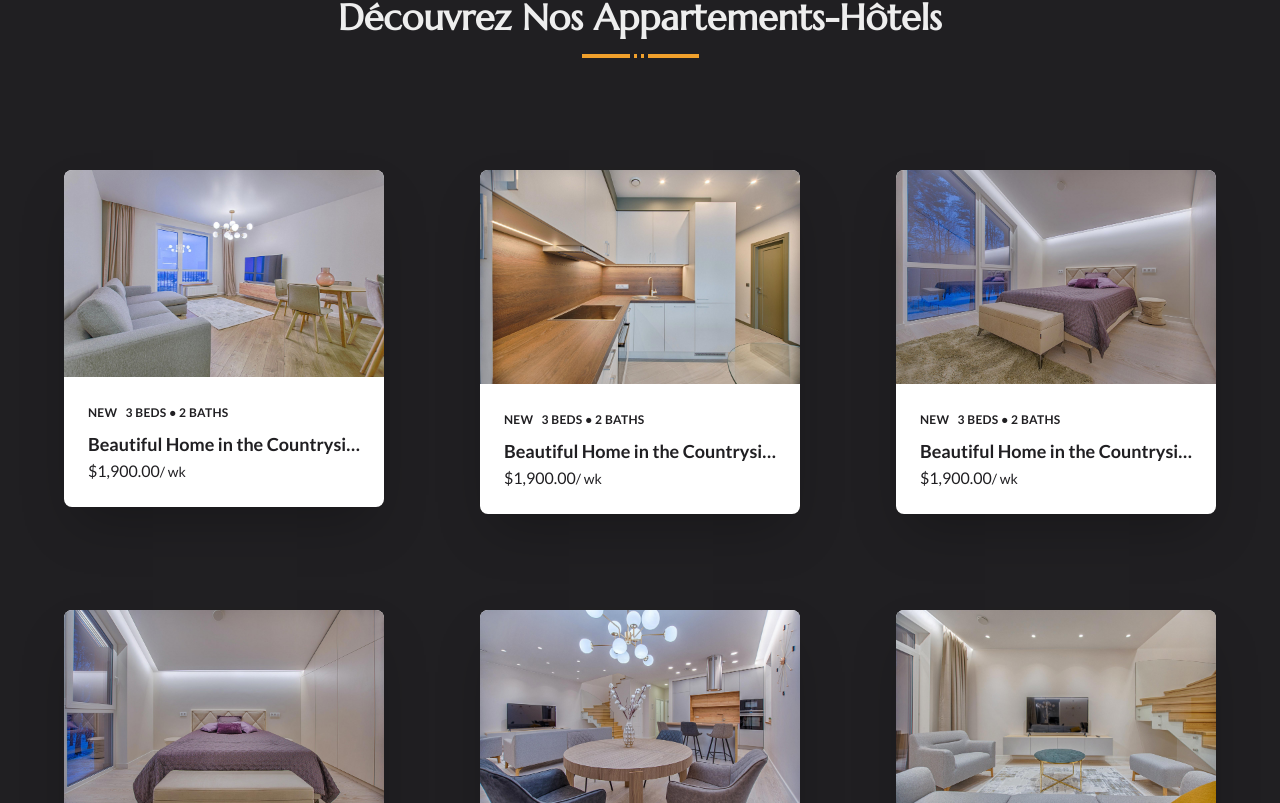
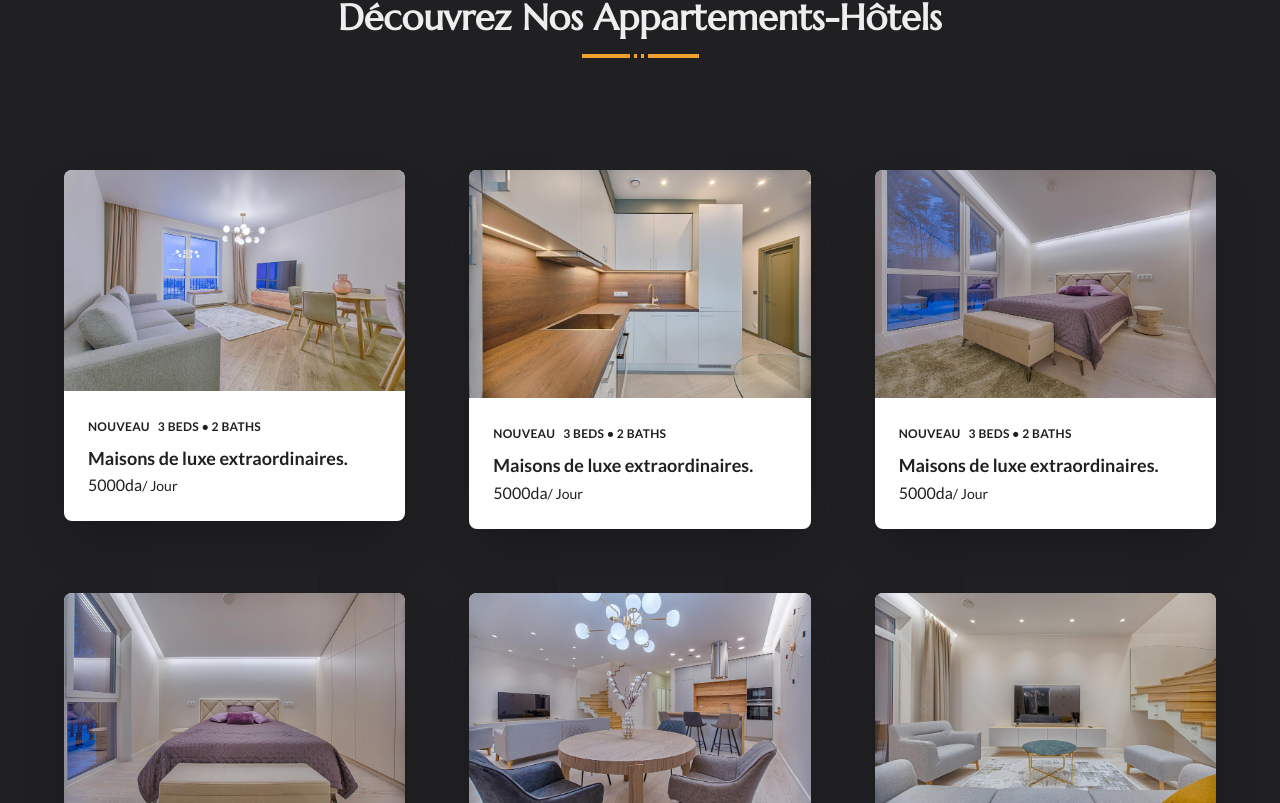
Before and after one commit to KamelMesbahi13/hotel, a React (Vite) app: page /fTroisAppartements in a window 1280 px wide. Shown: the part 1097-1900 px from the top of the page. Built offline with nearby package versions, Linux system fonts and the light colour scheme.

Commit message:
adding f3 high standing apartment commit

```diff
--- a/src/Components/FThreeHighApartments/OurRooms/OurRooms.jsx
+++ b/src/Components/FThreeHighApartments/OurRooms/OurRooms.jsx
@@ -18,10 +18,13 @@ const OurRooms = () => {
       new: "Nouveau",
       new_en: "New",
       new_ar: "جديد",
-
-      title: "F3: Haut standing: Maisons de luxe extraordinaires.",
-      title_en: "F3: High Standing: Extraordinary Luxury Homes.",
-      title_ar: "F3 شقق راقية : منازل فاخرة غير عادية.",
+      price: "5000da",
+      day: "Jour",
+      da_en: "Day",
+      day_ar: "يوم",
+      title: "Maisons de luxe extraordinaires.",
+      title_en: "Extraordinary Luxury Homes.",
+      title_ar: " شقق راقية.",
     },
 
     {
@@ -34,9 +37,13 @@ const OurRooms = () => {
       new: "Nouveau",
       new_en: "New",
       new_ar: "جديد",
-      title: "F3: Appartements de luxe modernes.",
-      title_en: "F3: Modern Luxury Apartments.",
-      title_ar: "شقق F3 :  الحديثة الفاخرة. ",
+      price: "5000da",
+      day: "Jour",
+      da_en: "Day",
+      day_ar: "يوم",
+      title: "Maisons de luxe extraordinaires.",
+      title_en: "Extraordinary Luxury Homes.",
+      title_ar: " شقق راقية.",
     },
 
     {
@@ -49,9 +56,13 @@ const OurRooms = () => {
       new: "Nouveau",
       new_en: "New",
       new_ar: "جديد",
-      title: "F2: Appartements de confort moderne.",
-      title_en: "F2: Modern Comfort Apartments",
-      title_ar: "F2: شقق عصرية مريحة.",
+      price: "5000da",
+      day: "Jour",
+      da_en: "Day",
+      day_ar: "يوم",
+      title: "Maisons de luxe extraordinaires.",
+      title_en: "Extraordinary Luxury Homes.",
+      title_ar: " شقق راقية.",
     },
 
     {
@@ -64,9 +75,13 @@ const OurRooms = () => {
       new: "Nouveau",
       new_en: "New",
       new_ar: "جديد",
-      title: "Studios: Chambres douillettes et pratiques.",
-      title_en: "Studios: Cozy & Convenient Rooms.",
-      title_ar: "استوديوهات: غرف مريحة وملائمة.",
+      price: "5000da",
+      day: "Jour",
+      da_en: "Day",
+      day_ar: "يوم",
+      title: "Maisons de luxe extraordinaires.",
+      title_en: "Extraordinary Luxury Homes.",
+      title_ar: " شقق راقية.",
     },
 
     {
@@ -80,9 +95,13 @@ const OurRooms = () => {
       new: "Nouveau",
       new_en: "New",
       new_ar: "جديد",
-      title: "F3: Haut standing: Maisons de luxe extraordinaires.",
-      title_en: "F3: High Standing: Extraordinary Luxury Homes.",
-      title_ar: "F3 شقق راقية : منازل فاخرة غير عادية.",
+      price: "5000da",
+      day: "Jour",
+      da_en: "Day",
+      day_ar: "يوم",
+      title: "Maisons de luxe extraordinaires.",
+      title_en: "Extraordinary Luxury Homes.",
+      title_ar: " شقق راقية.",
     },
 
     {
@@ -96,9 +115,13 @@ const OurRooms = () => {
       new: "Nouveau",
       new_en: "New",
       new_ar: "جديد",
-      title: "F3: Haut standing: Maisons de luxe extraordinaires.",
-      title_en: "F3: High Standing: Extraordinary Luxury Homes.",
-      title_ar: "F3 شقق راقية : منازل فاخرة غير عادية.",
+      price: "5000da",
+      day: "Jour",
+      da_en: "Day",
+      day_ar: "يوم",
+      title: "Maisons de luxe extraordinaires.",
+      title_en: "Extraordinary Luxury Homes.",
+      title_ar: " شقق راقية.",
     },
   ];
 
@@ -134,12 +157,12 @@ const OurRooms = () => {
           </div>
         </div>
         <div>
-          <div className="grid grid-cols-3 gap-8 mt-20">
+          <div className="grid grid-cols-3 mt-20">
             {Boxes.map((item) => {
               return (
                 <div key={item.id}>
                   <div>
-                    <div className="p-8 ">
+                    <div className="p-8">
                       <div className="overflow-hidden bg-white rounded-lg shadow-2xl">
                         <img
                           className="object-cover object-end"
@@ -149,18 +172,20 @@ const OurRooms = () => {
                         <div className="p-6 text-backgroundColor">
                           <div className="flex items-baseline">
                             <span className="py-1 text-xs font-semibold tracking-wide text-teal-800 uppercase bg-teal-200 rounded-full">
-                              New
+                              {item.new}
                             </span>
                             <div className="ml-2 text-xs font-semibold tracking-wide uppercase">
                               3 beds &bull; 2 baths
                             </div>
                           </div>
                           <h4 className="mt-2 text-lg font-semibold leading-tight truncate">
-                            Beautiful Home in the Countryside
+                            {item.title}
                           </h4>
                           <div className="mt-1">
-                            <span>$1,900.00</span>
-                            <span className="text-sm text-gray-600">/ wk</span>
+                            <span>{item.price}</span>
+                            <span className="text-sm text-gray-600">
+                              / {item.day}
+                            </span>
                           </div>
                         </div>
                       </div>
@@ -170,35 +195,6 @@ const OurRooms = () => {
               );
             })}
           </div>
-
-          {/* <div>
-            <div className="flex items-center justify-center min-h-screen p-8 bg-gray-200">
-              <div className="overflow-hidden bg-white rounded-lg shadow-2xl xl:w-1/5 lg:w-1/4 md:w-1/3 sm:w-1/2">
-                <img
-                  className="object-cover w-full h-48 object-end"
-                  src="https://images.unsplash.com/photo-1570797197190-8e003a00c846?ixlib=rb-1.2.1&ixid=eyJhcHBfaWQiOjEyMDd9&auto=format&fit=crop&w=968&q=80"
-                  alt="Home in Countryside"
-                />
-                <div className="p-6 text-backgroundColor">
-                  <div className="flex items-baseline">
-                    <span className="inline-block px-4 py-1 text-xs font-semibold tracking-wide text-teal-800 uppercase bg-teal-200 rounded-full">
-                      New
-                    </span>
-                    <div className="ml-2 text-xs font-semibold tracking-wide text-gray-600 uppercase">
-                      3 beds &bull; 2 baths
-                    </div>
-                  </div>
-                  <h4 className="mt-2 text-lg font-semibold leading-tight truncate">
-                    Beautiful Home in the Countryside
-                  </h4>
-                  <div className="mt-1">
-                    <span>$1,900.00</span>
-                    <span className="text-sm text-gray-600">/ wk</span>
-                  </div>
-                </div>
-              </div>
-            </div>
-          </div> */}
         </div>
       </div>
     </div>
```
